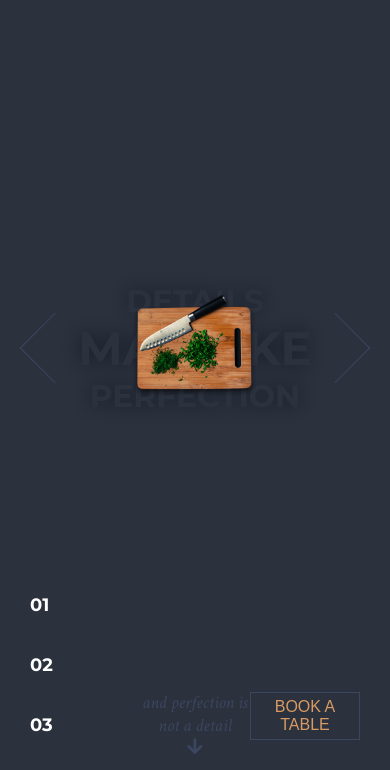
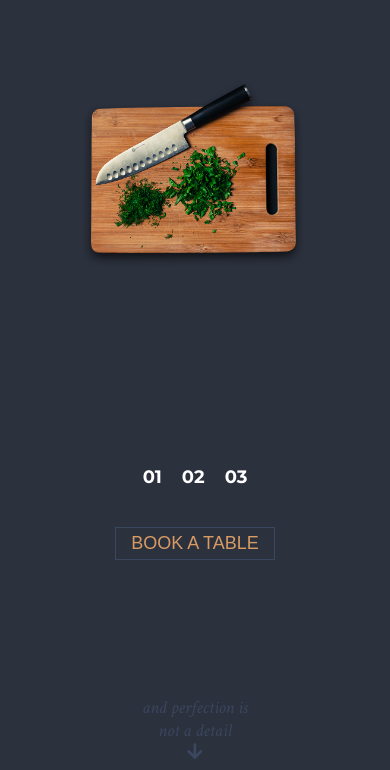
Before and after one commit to karynalabazova/karynalabazova.github.io, a plain HTML site: page index.html in a window 390 px wide. Shown: the part 74-844 px from the top of the page. Drawn offline with Linux system fonts and the light colour scheme.

Commit message:
Update media.css

```diff
--- a/media.css
+++ b/media.css
@@ -45,7 +45,56 @@
 }
 @media screen and (max-width:766px){
   .top-section{
-    min-height: 100vh;
+    height: 100vh;
+  }
+  .prev,.next{
+    opacity: 0;
+    visibility: hidden;
+  }
+  .top-gallery{
+    height: 60%;
+  }
+  .top-gallery>img{
+    width: 90%;
+  }
+  .top-gallery-background{
+    opacity: 0;
+    visibility: hidden;
+  }
+  .slider-bottom{
+    top:60%;
+    transform: translate(0);
+    flex-direction: column;
+    align-items: center;
+    justify-content: flex-start;
+    height: 40%;
+  }
+  .pages{
+    width: 100%;
+    display: flex;
+    align-items: center;
+    justify-content:center;
+    margin-bottom: 20px;
+  }
+  .button-book{
+  width: 100%;
+  justify-content: center;
+  }
+  .book{
+    font-size: 18px;
+  }
+  .border>button{
+    font-size: 18px;
+  }
+  .pages a{
+    padding: 0 10px;
+  }
+  .arrow{
+    padding-bottom: 10px;
+    position: absolute;
+    top:100%;
+    left: 50%;
+    transform: translate(-50%,-100%);
   }
   .foto{
     width: 100%;
```
